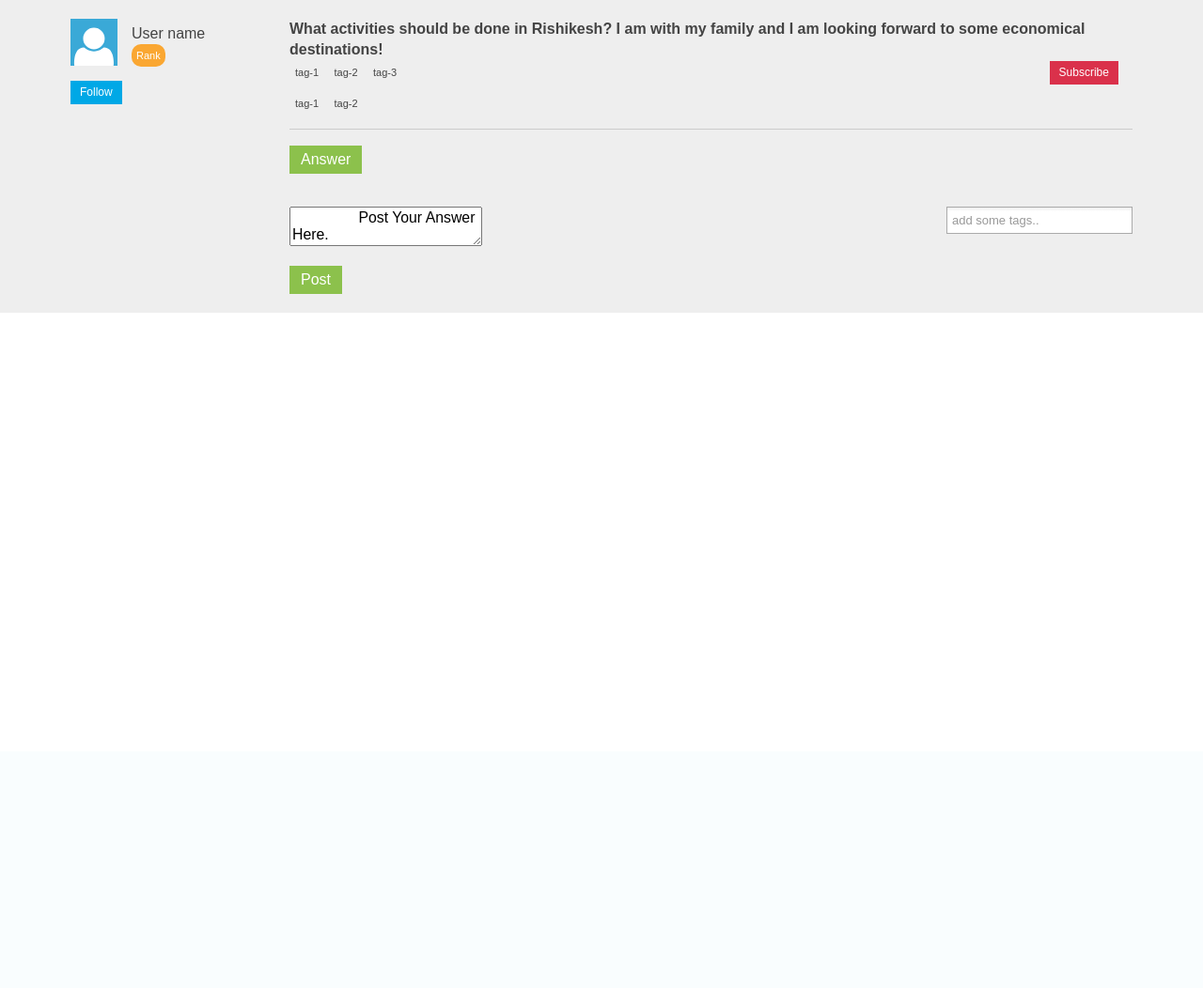
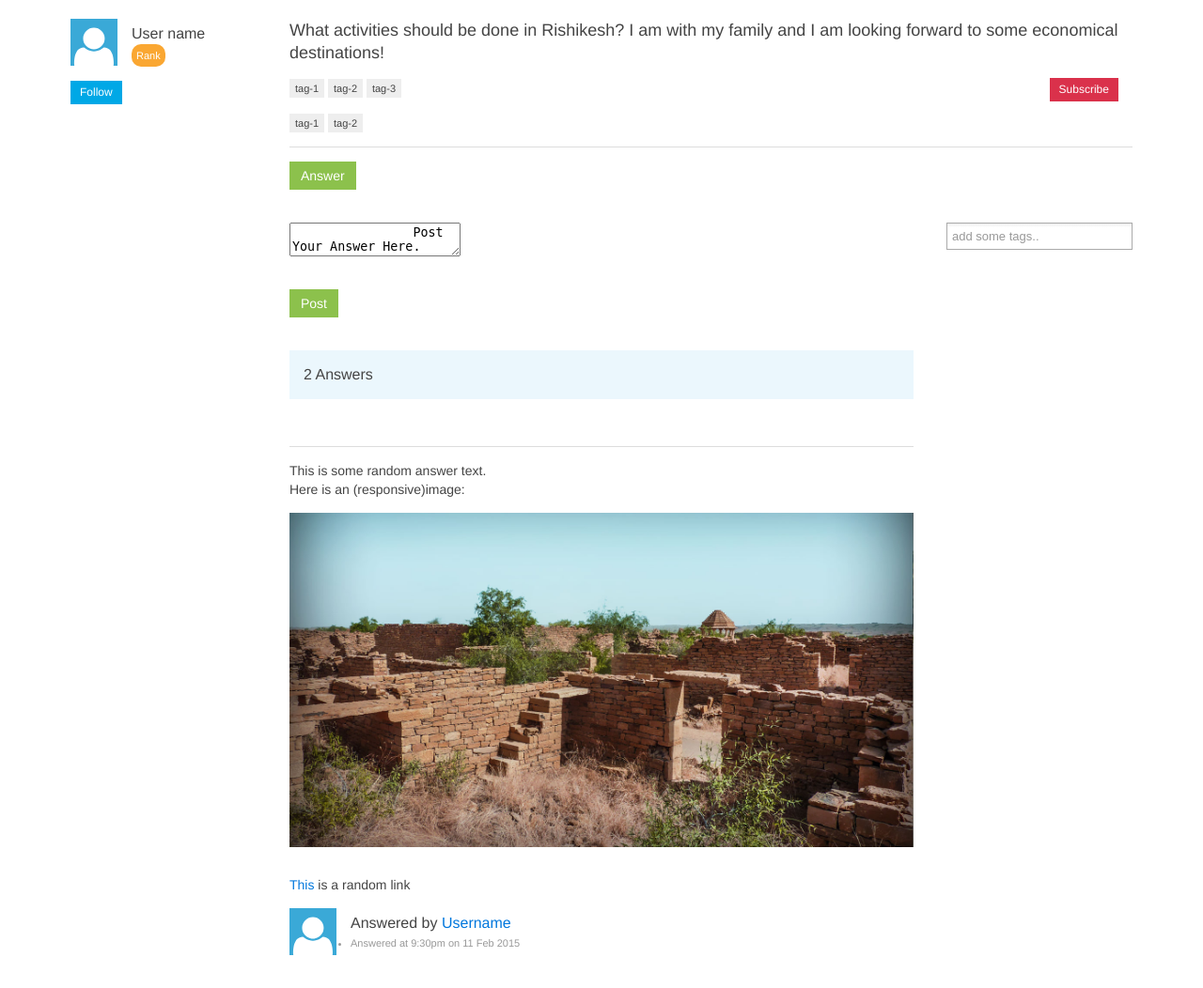
Before and after one commit to yashmehrotra/travel-graph, a Flask app: template travelgraph/templates/QnA.html in a window 1280 px wide. Shown: the whole page at 94% size. Before the commit the page ends 333 px from the top, so only its background shows below. Run offline with Flask 2, Linux system fonts and the light colour scheme; the template is opened without the code that fills it, so the values that code supplies are empty; some libraries are stand-ins or nearby versions.

Commit message:
Added answers format

```diff
--- a/travelgraph/templates/QnA.html
+++ b/travelgraph/templates/QnA.html
@@ -14,7 +14,7 @@
 
     <link href="../static/stylesheets/uikit.min.css" rel="stylesheet"/>
     <link href="../static/stylesheets/uikit.docs.min.css" rel="stylesheet"/>
-    <link rel="stylesheet" href="../static/stylesheets/chosen-style.css">
+    <!-- <link rel="stylesheet" href="../static/stylesheets/chosen-style.css"> -->
     <link rel="stylesheet" href="../static/stylesheets/prism.css">
     <link rel="stylesheet" href="../static/stylesheets/chosen.css">
 
@@ -23,6 +23,7 @@
     <script src="../static/javascripts/chosen.jquery.js" type="text/javascript"></script>
     <script src="../static/javascripts/prism.js" type="text/javascript" charset="utf-8"></script>
     <script src="../../plugins/ckeditor/ckeditor.js" type="text/javascript"></script>
+    <script type="text/javascript" src="../static/javascripts/ques_id-1.html"></script>
     <script type="text/javascript">
 
       $(function () {
@@ -114,6 +115,7 @@
 	    <!-- </form> -->
 	  </div>
 
+	  <!-- FOR ADDITION OF TAGS FOR A QUESTION -->
 	  <div class="uk-width-1-5">
 	    <select id="answer-tags-select" class="uk-width-1-1" name="answer-tags-select" multiple data-placeholder="add some tags..">
 	      <option value="tag-1">tag-1</option>
@@ -130,6 +132,57 @@
 
 	</div>
 
+	<div class="uk-grid" id="ans-count">
+	  <!-- USED AS A TEMPORARY FIX! -->
+	  <div class="uk-width-1-5"></div>
+	  <div class="uk-width-3-5">
+	    <div class="uk-panel uk-panel-box uk-panel-box-primary">
+	      <h4>2 Answers</h4>
+	      <!-- <h4 class="uk-panel-title">2 Answers</h4> -->
+	    </div>
+	  </div>
+	</div>
+
+	<!-- CURRENTLY HARD-CODED ANWERS SINCE QUES ID IS NOT KNOWN -->
+	<div class="uk-grid" id="answers-grid">
+
+	  <!-- USED AS A TEMPORARY FIX! -->
+	  <div class="uk-width-1-5"></div>
+
+	  <div class="uk-width-3-5">
+	    <hr>
+	    <!-- <div class="uk-panel"> -->
+
+	      <p>This is some random answer text.<br>Here is an (responsive)image:</p>
+	      <img alt="ans-img" class="uk-margin-bottom" src="../static/images/wbg6.jpg">
+	      <br>
+	      <p>
+		<a href="#">This</a> is a random link
+	      </p>
+
+	      <article class="uk-comment uk-width-3-5">
+		<header class="uk-comment-header">
+		  <img class="uk-comment-avatar" src="../static/images/placeholder_avatar.svg" alt="user-img">
+		  <!-- <h4 class="uk-comment-title">Answered by <a href="">Username</a></h4> -->
+		  <h5 class="uk-comment-title">Answered by <a href="">Username</a></h5>
+		  <ul class="uk-comment-meta">
+		    <li>
+		      <span>Answered at 9:30pm on 11 Feb 2015</span>
+		    </li>
+		  </ul>
+		</header>
+		<!-- <div class="uk-comment-body"></div> -->
+	      </article>
+
+	    <!-- </div> -->
+	  </div>
+
+	  <div class="uk-width-1-5">
+
+	  </div>
+
+	</div>
+
       </div>
     </div>
   </body>
```
Also changed, not shown: travelgraph/static/javascripts/ques_id-1.js (added, +56 -0 lines), travelgraph/static/images/wbg6.jpg (added).
